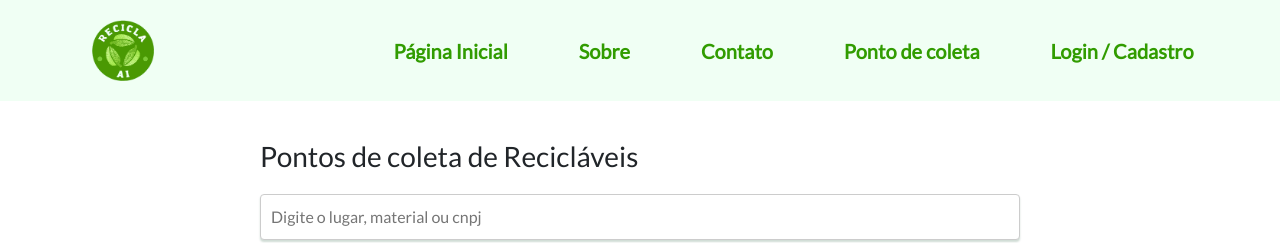
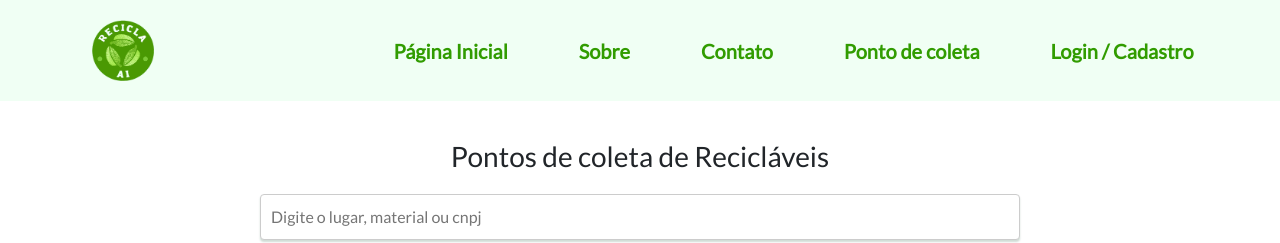
Before and after one commit to ThiagoS1lva/PGM6-Resilia, a React (Vite) app: page /coleta in a window 1280 px wide. Shown: the top 243 px of the page. Built offline with nearby package versions, Linux system fonts and the light colour scheme; no server answers.

Commit message:
footer e coleta
mudei a frase de efeito do footer,  e centralizei a frase de ponto de coleta em busca e coloquei um cor na pag coleta

```diff
--- a/frontend/src/pages/Coleta.jsx
+++ b/frontend/src/pages/Coleta.jsx
@@ -34,7 +34,7 @@ function Coleta() {
 
   return (
     <div className={styles.coleta}>
-      <h1>Pontos de coleta de Recicláveis</h1>
+      <h1 className={styles.h1}>Pontos de coleta de Recicláveis</h1>
       <div className={styles.search}>
         <input type="text" placeholder="Digite o lugar, material ou cnpj" value={busca} onChange={handleBusca} />
       </div>
--- a/frontend/src/pages/Coleta.module.css
+++ b/frontend/src/pages/Coleta.module.css
@@ -32,6 +32,10 @@
   box-sizing: border-box;
   box-shadow: 0px 5px 10px rgba(0, 0, 0, 0.4);
 }
+.h1{
+  display: flex;
+  justify-content: center;
+}
 
 @media screen and (max-width: 800px) {
   .coleta .card {
--- a/frontend/src/ui/components/Footer.jsx
+++ b/frontend/src/ui/components/Footer.jsx
@@ -28,7 +28,7 @@ function Footer() {
           <h3>Recicla.ai</h3>
           <li>
             <p>
-              Somos uma empresa que conecta pessoas que <br /> reciclam à empresas de reciclagem
+              Reciclar é um gesto de respeito à natureza. <br /> Conecte-se com empresas que compartilham desse sentimento.
             </p>
           </li>
         </ul>
```
